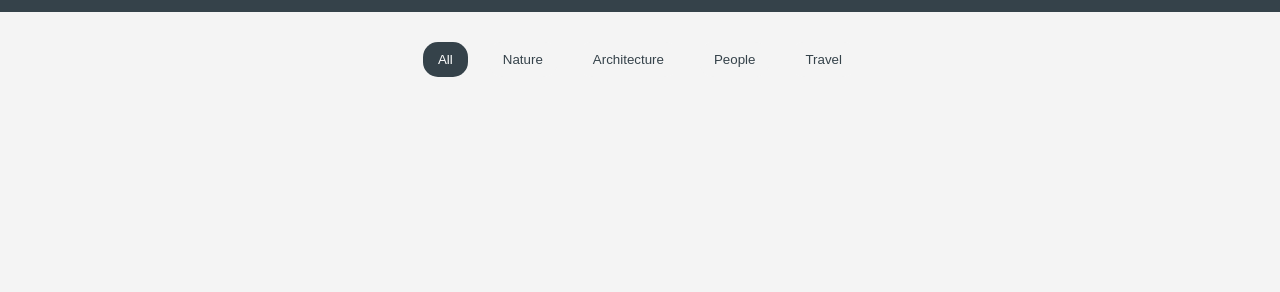
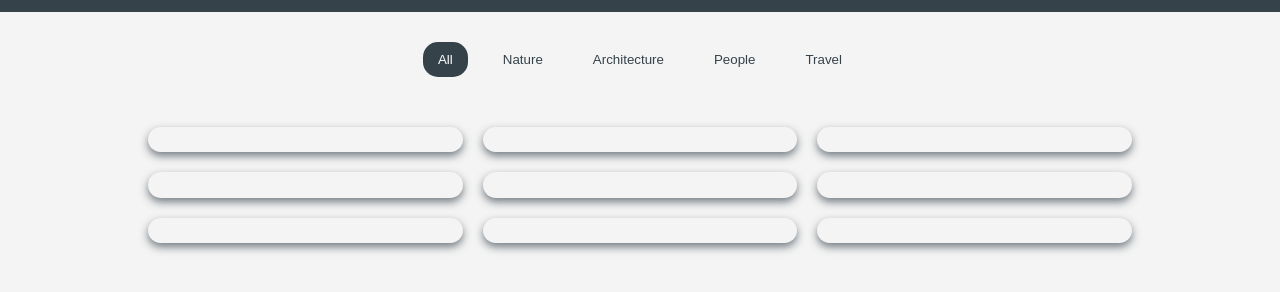
Before and after one commit to thatladtemod/Photo-Gallery, a plain HTML site: page index.html in a window 1280 px wide. Shown: the part 108-400 px from the top of the page. Drawn offline with Linux system fonts and the light colour scheme.

Commit message:
New Commit
Styles added to main section.

```diff
--- a/index.html
+++ b/index.html
@@ -19,15 +19,42 @@
       <button>Travel</button>
     </nav>
     <main>
+        <div class="imageContainer">
+            <img src="" alt="">
             <div></div>
+        </div>
+        <div class="imageContainer">
+            <img src="" alt="">
             <div></div>
+        </div>
+        <div class="imageContainer">
+            <img src="" alt="">
             <div></div>
+        </div>
+        <div class="imageContainer">
+            <img src="" alt="">
             <div></div>
+        </div>
+        <div class="imageContainer">
+            <img src="" alt="">
             <div></div>
+        </div>
+        <div class="imageContainer">
+            <img src="" alt="">
             <div></div>
+        </div>
+        <div class="imageContainer">
+            <img src="" alt="">
             <div></div>
+        </div>
+        <div class="imageContainer">
+            <img src="" alt="">
             <div></div>
+        </div>
+        <div class="imageContainer">
+            <img src="" alt="">
             <div></div>
+        </div>
     </main>
   </body>
 </html>
--- a/styles.css
+++ b/styles.css
@@ -7,6 +7,10 @@ body {
     font-family: 'Segoe UI', sans-serif;
     line-height: 1.6;
     background-color: #f4f4f4;
+    display: flex;
+    flex-direction: column;
+    align-items: center;
+    justify-content: center;
 }
 header {
     width: 100%;
@@ -24,6 +28,7 @@ h2 {
     font-size: 2em;
 }
 nav {
+    width: 100%;
     margin: 20px 0;
     padding: 10px;
     display: flex;
@@ -47,6 +52,19 @@ nav .active {
     color: #ffffff;
 }
 nav button:active {
-    background: #35424a;
+    background: #35424ac2;
     color: #ffffff;
 }
+main {
+    width: 80%;
+    padding: 20px;
+    display: grid;
+    grid-template-columns: repeat(auto-fill, minmax(300px, 1fr));
+    gap: 20px;
+}
+main .imageContainer {
+    position: relative;
+    overflow: hidden;
+    border-radius: 15px;
+    box-shadow: 0 4px 8px #35424aab;
+}
```
Lines whose indentation alone changed are shown as unchanged.
